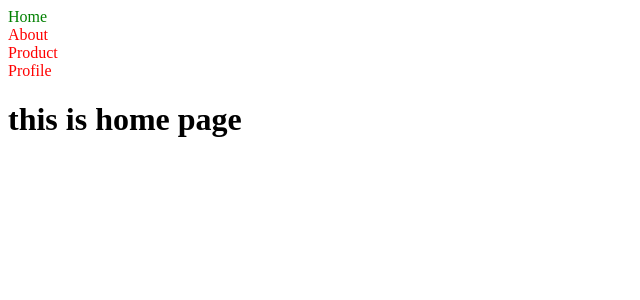
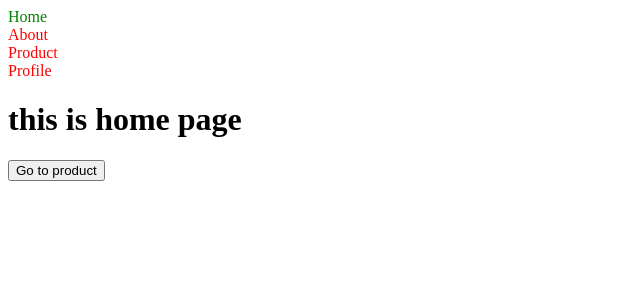
Before and after one commit to Ahasan-16/next.js, a Next.js app: page / in a window 1280 px wide. Shown: the top 300 px of the page, without its empty margins (0-640 px from the left). Built offline with nearby package versions, Linux system fonts and the light colour scheme.

Commit message:
navigation in programatically way

```diff
--- a/app/page.js
+++ b/app/page.js
@@ -1,14 +1,20 @@
 
+'use client'
 import React from 'react';
 import Menu from "@/components/menu";
-
+import {useRouter} from "next/navigation";
 
 const Page = async () => {
+    const router = useRouter();
+    const go=()=>{
+        router.push('/product?name=apple&price=180k');
+    }
 
     return (
         <div>
             <Menu/>
            <h1>this is home page</h1>
+            <button onClick={go}>Go to product</button>
         </div>
     );
 };
```
